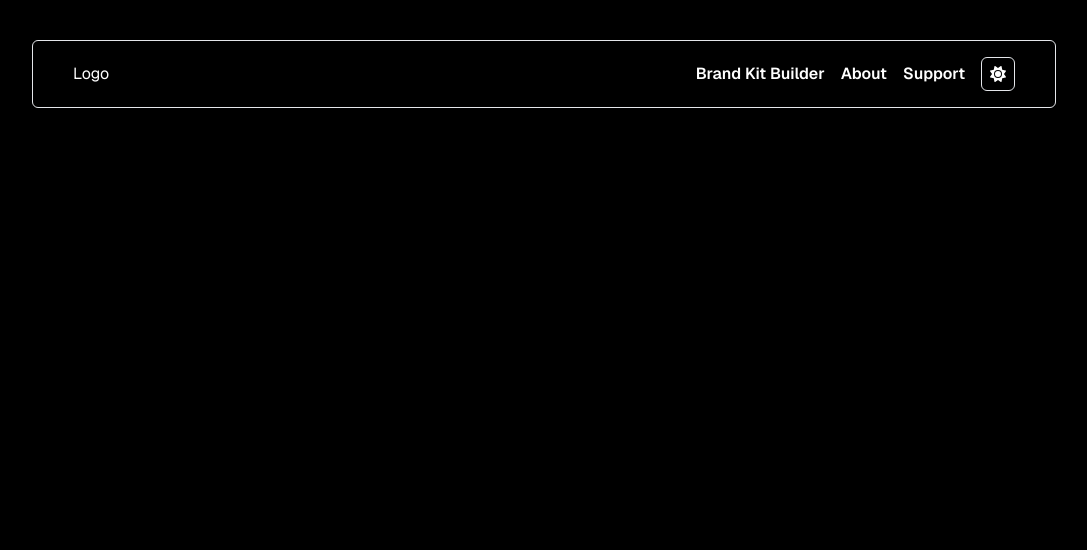
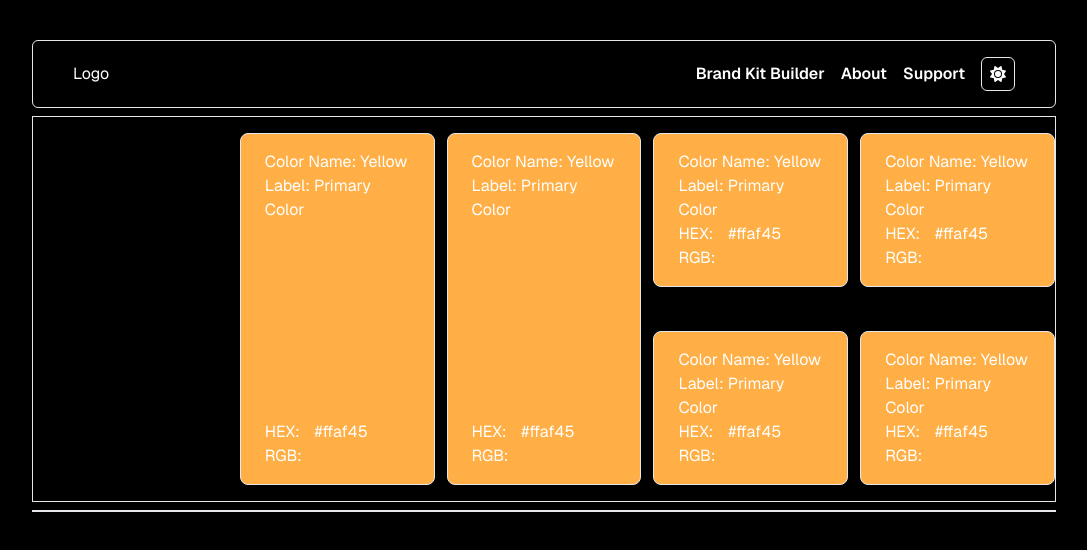
Before and after one commit to timjcai/rgb-colorpicker, a Next.js app: page /brand-kit-builder in a window 1280 px wide. Shown: the top 550 px of the page, without its empty margins (96-1183 px from the left). Built offline with nearby package versions, Linux system fonts and the light colour scheme.

Commit message:
feat: added ColorCard - however specs aren't currently correct - need to fixing up alignment

```diff
--- a/src/app/brand-kit-builder/page.tsx
+++ b/src/app/brand-kit-builder/page.tsx
@@ -1,11 +1,53 @@
 import React from "react";
 import Navbar from "../components/Navbar";
+import { ColorCardLong, ColorCardSquare } from "../components/Cards";
 
 const page = () => {
     return (
         <div className="flex items-center justify-center">
-            <div className="w-[80vw] min-h-screen">
+            <div className="w-[80vw] max-w-[1200px] min-h-screen">
                 <Navbar />
+                <section
+                    id="colorPalette"
+                    className="grid grid-cols-5 gap-3 border-[0.5px] mt-2"
+                >
+                    <div className="row-span-2"></div>
+                    <ColorCardLong
+                        name={"Yellow"}
+                        label={"Primary Color"}
+                        hexadecimal="#ffaf45"
+                    />
+                    <ColorCardLong
+                        name={"Yellow"}
+                        label={"Primary Color"}
+                        hexadecimal={"#ffaf45"}
+                    />
+                    <ColorCardSquare
+                        name={"Yellow"}
+                        label={"Primary Color"}
+                        hexadecimal={"#ffaf45"}
+                    />
+                    <ColorCardSquare
+                        name={"Yellow"}
+                        label={"Primary Color"}
+                        hexadecimal={"#ffaf45"}
+                    />
+                    <ColorCardSquare
+                        name={"Yellow"}
+                        label={"Primary Color"}
+                        hexadecimal={"#ffaf45"}
+                    />
+                    <ColorCardSquare
+                        name={"Yellow"}
+                        label={"Primary Color"}
+                        hexadecimal={"#ffaf45"}
+                    />
+                </section>
+                <section className="grid grid-cols-3 gap-3 border-[0.5px] mt-2">
+                    <div className=""></div>
+                    <div className=""></div>
+                    <div className=""></div>
+                </section>
             </div>
         </div>
     );
--- /dev/null
+++ b/src/app/components/Cards/ColorCards.tsx
@@ -0,0 +1,71 @@
+"use client";
+
+import React, { FC, useState } from "react";
+
+type ColorCardType = {
+    name: string;
+    label: ColorHierarchyLabel;
+    hexadecimal: string;
+};
+
+type ColorHierarchyLabel =
+    | "Primary Color"
+    | "Secondary Color"
+    | "Accent Color"
+    | "Text Color";
+
+export const ColorCardLong: FC<ColorCardType> = ({
+    name,
+    label,
+    hexadecimal,
+}) => {
+    const [rgb, setRGB] = useState<string>("");
+
+    // need rgb conversion function
+
+    return (
+        <div
+            className="flex flex-col row-span-2 justify-between border-[0.5px] my-4 rounded-lg py-4 px-6"
+            style={{ backgroundColor: hexadecimal }}
+        >
+            <div className="flex flex-col">
+                <h3>Color Name: {name}</h3>
+                <p>Label: {label}</p>
+            </div>
+            <div className="grid grid-cols-2 max-w-[100px]">
+                <p>HEX:</p>
+                <p>{hexadecimal}</p>
+                <p>RGB:</p>
+                <p>{rgb}</p>
+            </div>
+        </div>
+    );
+};
+
+export const ColorCardSquare: FC<ColorCardType> = ({
+    name,
+    label,
+    hexadecimal,
+}) => {
+    const [rgb, setRGB] = useState<string>("");
+
+    // need rgb conversion function
+
+    return (
+        <div
+            className="flex flex-col row-span-1 justify-between border-[0.5px] my-4 rounded-lg py-4 px-6 justify-self-center"
+            style={{ backgroundColor: hexadecimal }}
+        >
+            <div className="flex flex-col">
+                <h3>Color Name: {name}</h3>
+                <p>Label: {label}</p>
+            </div>
+            <div className="grid grid-cols-2 max-w-[100px]">
+                <p>HEX:</p>
+                <p>{hexadecimal}</p>
+                <p>RGB:</p>
+                <p>{rgb}</p>
+            </div>
+        </div>
+    );
+};
--- /dev/null
+++ b/src/app/components/Cards/index.ts
@@ -0,0 +1 @@
+export * from './ColorCards'
```
Also changed, not shown: src/app/components/Cards/FontCard.tsx (added).
